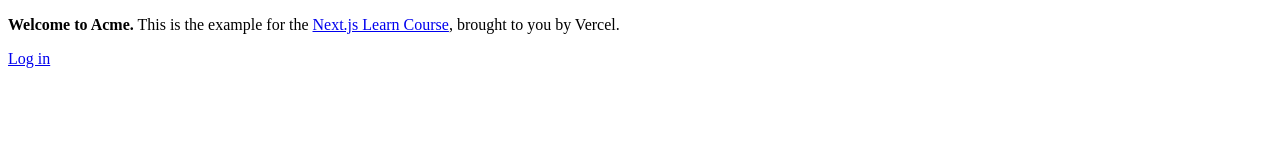
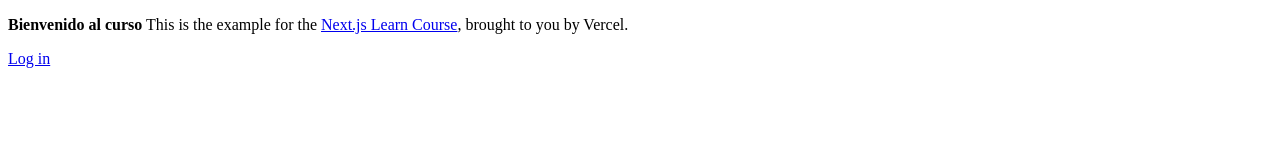
Before and after one commit to gonzalolater/next.js-14-vercel, a Next.js app in the folder nextjs-dashboard/: page / in a window 1280 px wide. Shown: the top 160 px of the page. Built offline with nearby package versions, Linux system fonts and the light colour scheme.

Commit message:
primer cambio

```diff
--- a/nextjs-dashboard/app/page.tsx
+++ b/nextjs-dashboard/app/page.tsx
@@ -11,7 +11,7 @@ export default function Page() {
       <div className="mt-4 flex grow flex-col gap-4 md:flex-row">
         <div className="flex flex-col justify-center gap-6 rounded-lg bg-gray-50 px-6 py-10 md:w-2/5 md:px-20">
           <p className={`text-xl text-gray-800 md:text-3xl md:leading-normal`}>
-            <strong>Welcome to Acme.</strong> This is the example for the{' '}
+            <strong>Bienvenido al curso</strong> This is the example for the{' '}
             <a href="https://nextjs.org/learn/" className="text-blue-500">
               Next.js Learn Course
             </a>
```
